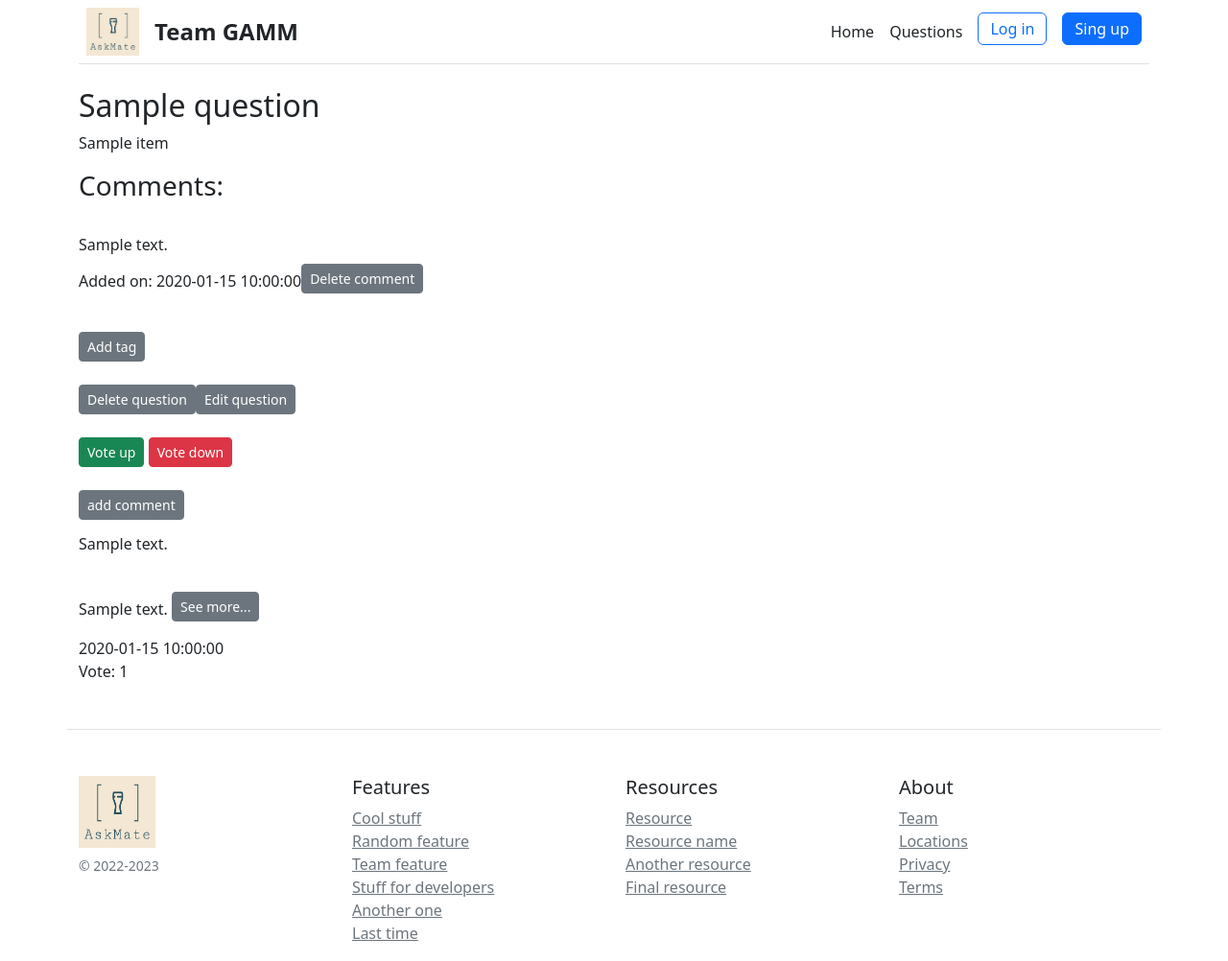
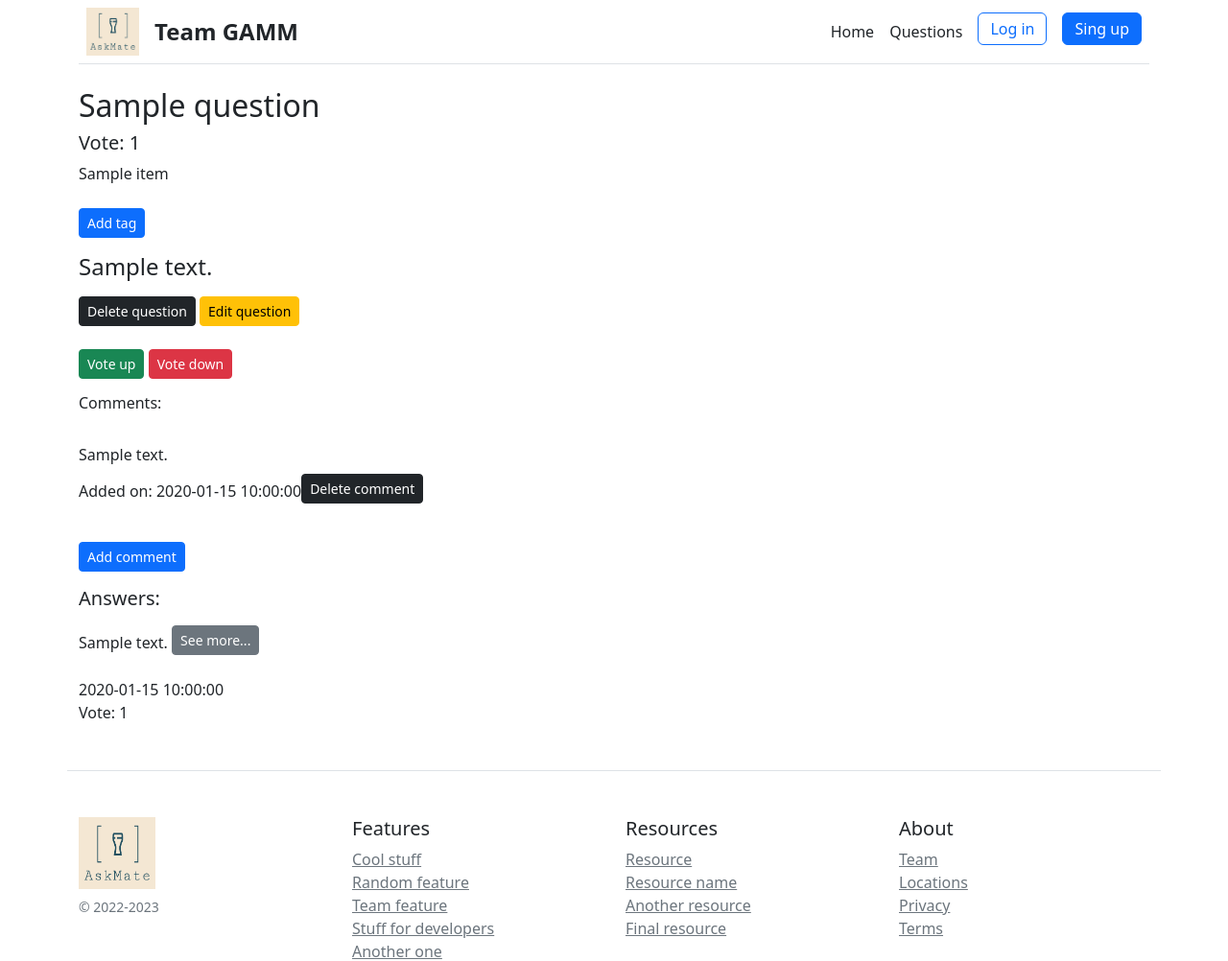
Before and after one commit to wilk98/AskMate, a Flask app: template templates/question_to_show.html in a window 1280 px wide. Shown: the top 1002 px of the page at 96% size. Before the commit the page ends 981 px from the top, so only its background shows below. Run offline with Flask 2, Linux system fonts and the light colour scheme; the template is opened without the code that fills it: most values are stand-ins (such as "Sample title", 1, 10 or a date in 2020).

Commit message:
change colors and place of buttons

```diff
--- a/templates/question_to_show.html
+++ b/templates/question_to_show.html
@@ -8,30 +8,32 @@ Question site
 {% block body %}
 
 <div>
-    <h2>{{ question.title }}</h2>
+    <h2>{{ question.title }}</h2><h5>Vote: {{ question.vote_number }}</h5>
+
     {% for item in tag %}
         <p>{{ item }}</p>
     {% endfor %}
-
-<h3>Comments:</h3>
+    <a href="/question/{{ question.id }}/new-tag" type="button" class="btn btn-outline-primary btn-lg active btn-sm mt-2 mb-3" role="button">Add tag</a> <br>
+    <h4>{{ question.message }}</h4>
+    <a href="/question/{{ question.id }}/delete" type="button" class="btn btn-outline-dark btn-lg active btn-sm mt-2 mb-3" role="button">Delete question</a>  <a href="/question/{{ question.id }}/edit" class="btn btn-outline-warning btn-lg active btn-sm mt-2 mb-3" >Edit question</a><br>
+    <a href="/question/{{ question.id }}/vote-up" type="button" class="btn btn-outline-success btn-lg active btn-sm mt-2 mb-3" role="button">Vote up</a>  <a href="/question/{{ question.id }}/vote-down" type="button" class="btn btn-outline-danger btn-lg active btn-sm mt-2 mb-3" role="button">Vote down</a><br>
+<h6>Comments:</h6>
     {% for item in comment %}
             <div><br>
                 <p>{{ item.message }}<br>
-                Added on: {{ item.submission_time }}<a href="/comments/{{ item.id }}/delete" type="button" class="btn btn-outline-secondary btn-lg active btn-sm mt-2 mb-3" role="button">Delete comment</a><br>
+                Added on: {{ item.submission_time }}<a href="/comments/{{ item.id }}/delete" type="button" class="btn btn-outline-dark btn-lg active btn-sm mt-2 mb-3" role="button">Delete comment</a><br>
                 </p>
             </div>
         {% endfor %}
-    <a href="/question/{{ question.id }}/new-tag" type="button" class="btn btn-outline-secondary btn-lg active btn-sm mt-2 mb-3" role="button">Add tag</a> <br>
-    <a href="/question/{{ question.id }}/delete" type="button" class="btn btn-outline-secondary btn-lg active btn-sm mt-2 mb-3" role="button">Delete question</a><a href="/question/{{ question.id }}/edit" class="btn btn-outline-secondary btn-lg active btn-sm mt-2 mb-3" >Edit question</a><br>
-    <a href="/question/{{ question.id }}/vote-up" type="button" class="btn btn-outline-success btn-lg active btn-sm mt-2 mb-3" role="button">Vote up</a>  <a href="/question/{{ question.id }}/vote-down" type="button" class="btn btn-outline-danger btn-lg active btn-sm mt-2 mb-3" role="button">Vote down</a><br>
-    <a href="/question/{{ question.id }}/new-comment" type="button" class="btn btn-outline-secondary btn-lg active btn-sm mt-2 mb-3" role="button">add comment</a>
-    <h6>{{ question.message }}</h6>
+
+    <a href="/question/{{ question.id }}/new-comment" type="button" class="btn btn-outline-primary btn-lg active btn-sm mt-2 mb-3" role="button">Add comment</a>
+
 </div>
+    <h5>Answers:</h5>
         {% for item in answers %}
-            <div><br>
-                <p>{{ item.message }}
-                    <a href ="/answer/{{ item.id }}" type="button" class="btn btn-outline-secondary btn-lg active btn-sm mt-2 mb-3" role="button">See more...</a> <br>
-                {{ item.submission_time }}<br>
+            <div>
+               <h6> {{ item.message }} <a href ="/answer/{{ item.id }}" type="button" class="btn btn-outline-secondary btn-lg active btn-sm mt-2 mb-3" role="button">See more...</a></h6>
+                <p>{{ item.submission_time }}<br>
                     Vote: {{ item.vote_number }}</p>
             </div>
         {% endfor %}
```
Also changed, not shown: templates/answer_to_show.html (+4 -6 lines).
